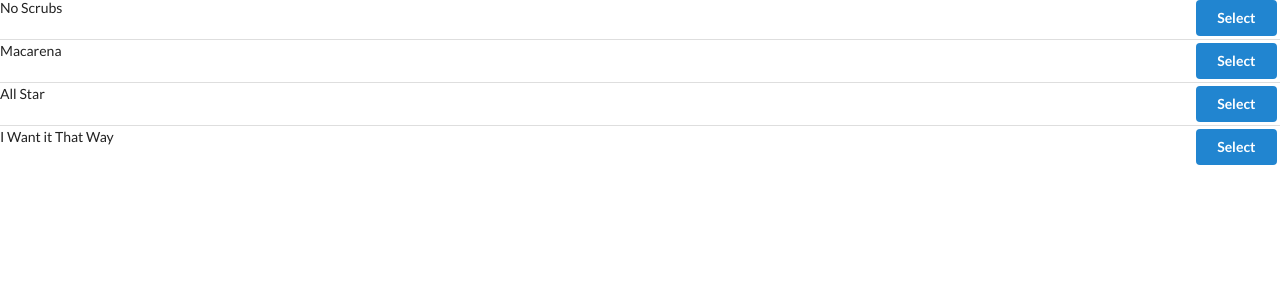
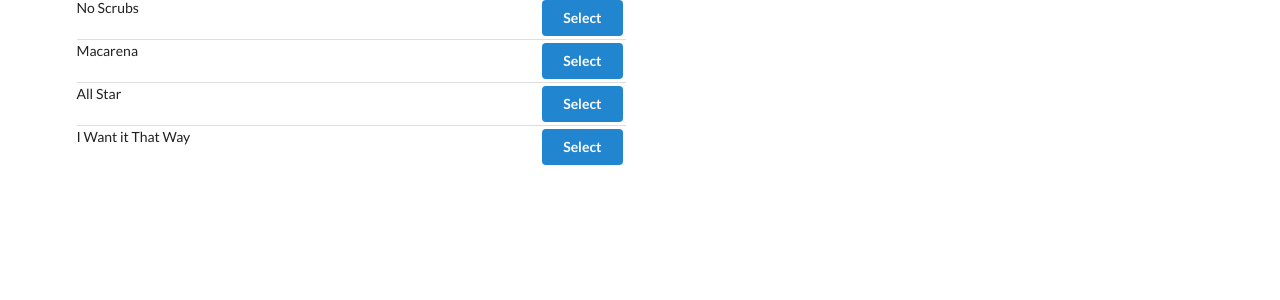
Before and after one commit to crhwebdev-courses/react-songs, a React (Create React App) app: page / in a window 1280 px wide. Shown: the top 300 px of the page. Built offline with nearby package versions, Linux system fonts and the light colour scheme.

Commit message:
App component is styled to show SongList within a grid so that it is correctly positioned on the page

```diff
--- a/src/components/App.js
+++ b/src/components/App.js
@@ -3,8 +3,12 @@ import SongList from './SongList';
 
 const App = () => {
   return (
-    <div>
-      <SongList />
+    <div className="ui container grid">
+      <div className="ui row">
+        <div className="column eight wide">
+          <SongList />
+        </div>
+      </div>
     </div>
   );
 };
--- a/src/components/SongList.js
+++ b/src/components/SongList.js
@@ -20,7 +20,6 @@ class SongList extends Component {
     return <div className="ui divided list">{this.renderList()}</div>;
   }
 }
-
 const mapStateToProps = state => {
   return {
     songs: state.songs
```
